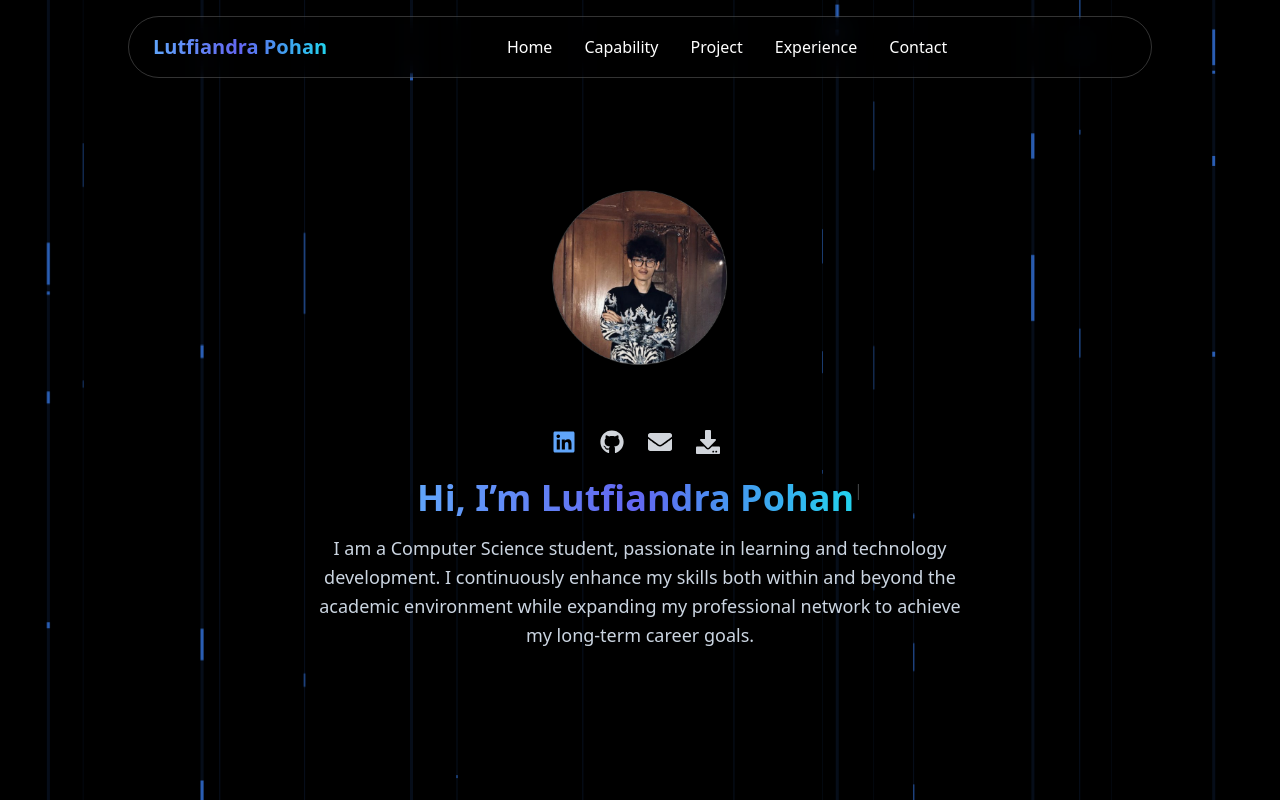
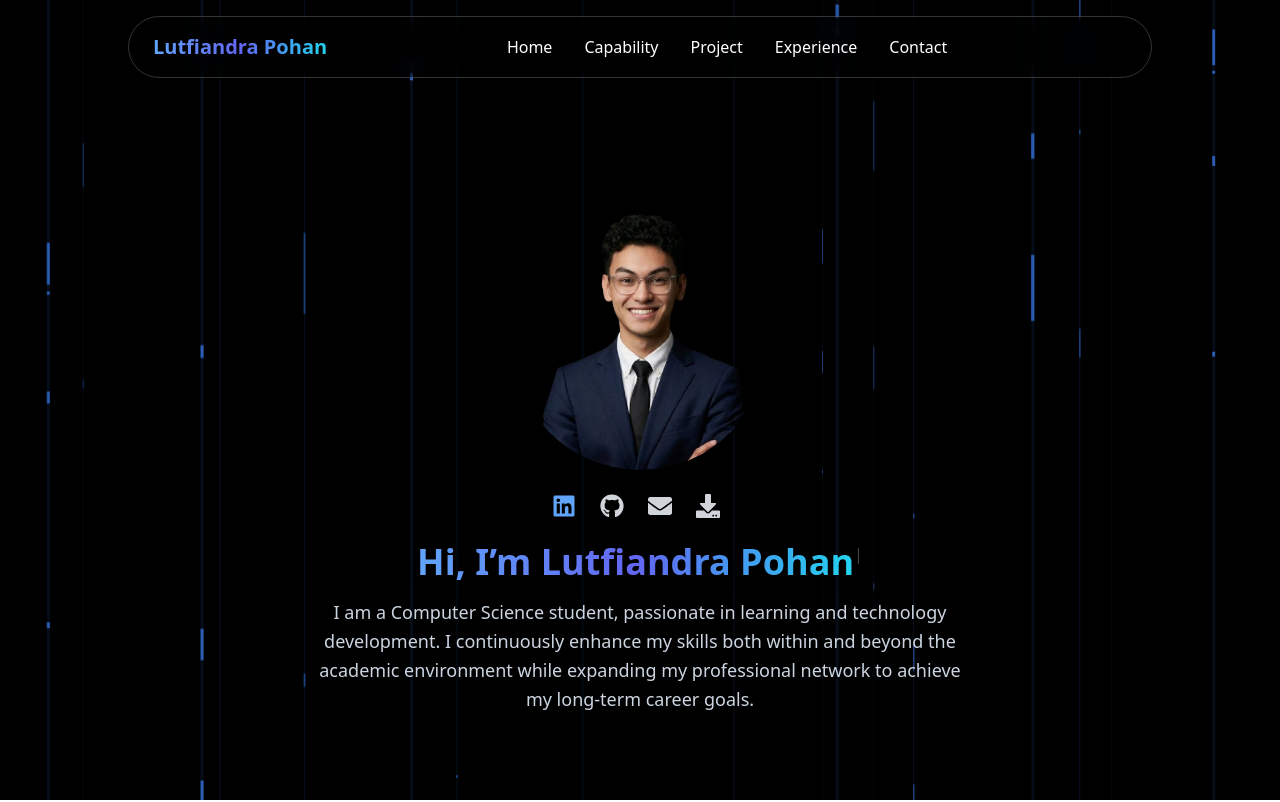
Before and after one commit to Lutfiandraa/portofolio-andra, a React (Create React App) app: page / in a window 1280 px wide. Shown: the top 802 px of the page. Built offline with nearby package versions, Linux system fonts and the light colour scheme.

Commit message:
updating profile picture

```diff
--- a/src/Home.jsx
+++ b/src/Home.jsx
@@ -7,7 +7,7 @@ function Home() {
   return (
     <section
       id="home"
-      className="flex flex-col items-center justify-center min-h-screen bg-transparent text-slate-200 relative z-10"
+      className="flex flex-col items-center justify-center min-h-screen pt-32 bg-transparent text-slate-200 relative z-10"
     >
       {/* Foto Profil */}
       <motion.div
@@ -25,7 +25,7 @@ function Home() {
         transition={{ duration: 1, ease: [0.25, 0.1, 0.25, 1] }}
       >
         <img
-          src="/img/circle.png"
+          src="/img/profileportormv.png"
           alt="Profile"
           className="block w-full h-full object-cover bg-transparent"
         />
```
Also changed, not shown: public/img/Profile.png (deleted), public/img/profileportormv.png (added).
